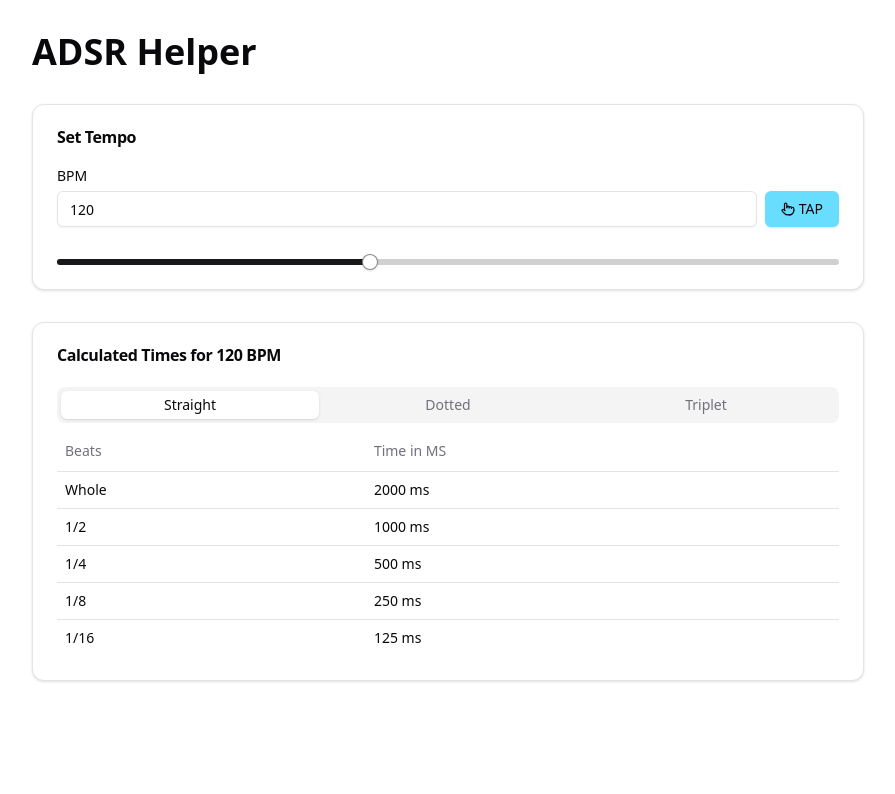
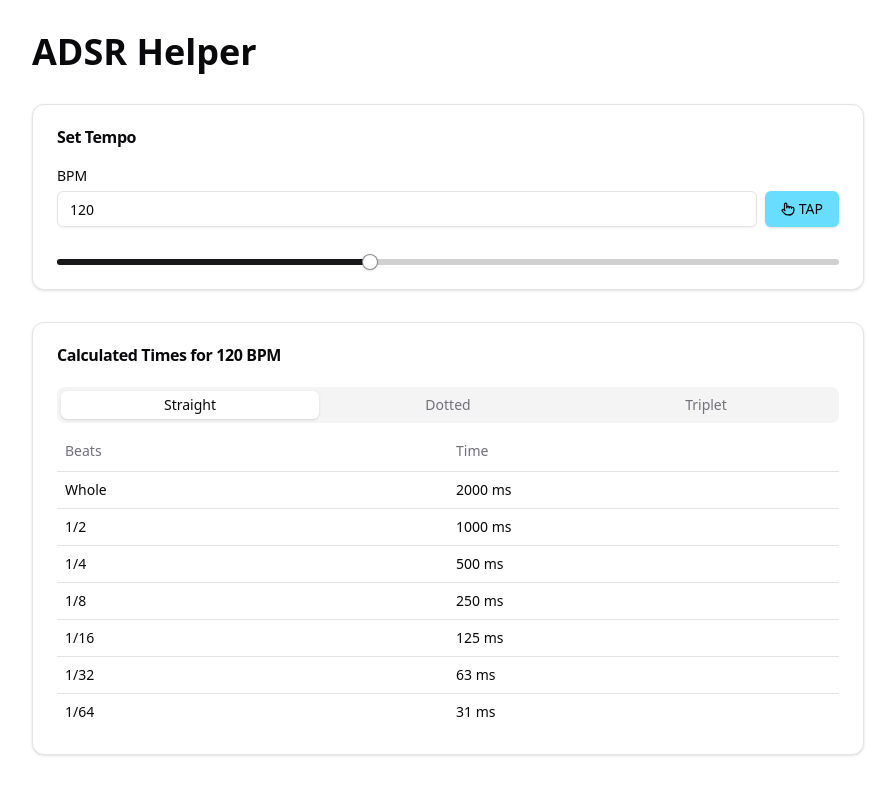
Before and after one commit to colinhemphill/clamor, a React (Vite) app: page / in a window 1280 px wide. Shown: the top 794 px of the page, without its empty margins (192-1087 px from the left). Built offline with nearby package versions, Linux system fonts and the light colour scheme.

Commit message:
Break out header to a component.

```diff
--- a/src/components/TimeChart.tsx
+++ b/src/components/TimeChart.tsx
@@ -9,6 +9,7 @@ import {
 import { tempoAtom } from '@/state/tempo';
 import { useAtomValue } from 'jotai';
 import { useCallback } from 'react';
+import TimeChartHeader from './TimeChartHeader';
 import { Card, CardContent, CardHeader, CardTitle } from './ui/card';
 import { Tabs, TabsContent, TabsList, TabsTrigger } from './ui/tabs';
 
@@ -44,6 +45,14 @@ const timings: Array<Timing> = [
     name: '1/16',
     beats: 1 / 4,
   },
+  {
+    name: '1/32',
+    beats: 1 / 8,
+  },
+  {
+    name: '1/64',
+    beats: 1 / 16,
+  },
 ];
 
 export default function TimeChart() {
@@ -78,12 +87,7 @@ export default function TimeChart() {
           {/* Straight beats */}
           <TabsContent value={Swing.Straight}>
             <Table>
-              <TableHeader>
-                <TableRow>
-                  <TableHead>Beats</TableHead>
-                  <TableHead>Time in MS</TableHead>
-                </TableRow>
-              </TableHeader>
+              <TimeChartHeader />
               <TableBody>
                 {timings.map((timing) => (
                   <TableRow key={timing.name}>
@@ -98,12 +102,7 @@ export default function TimeChart() {
           {/* Dotted beats */}
           <TabsContent value={Swing.Dotted}>
             <Table>
-              <TableHeader>
-                <TableRow>
-                  <TableHead>Beats</TableHead>
-                  <TableHead>Time in MS</TableHead>
-                </TableRow>
-              </TableHeader>
+              <TimeChartHeader />
               <TableBody>
                 {timings.map((timing) => (
                   <TableRow key={`${timing.name}-${Swing.Dotted}`}>
@@ -120,12 +119,7 @@ export default function TimeChart() {
           {/* Triplet beats */}
           <TabsContent value={Swing.Triplet}>
             <Table>
-              <TableHeader>
-                <TableRow>
-                  <TableHead>Beats</TableHead>
-                  <TableHead>Time in MS</TableHead>
-                </TableRow>
-              </TableHeader>
+              <TimeChartHeader />
               <TableBody>
                 {timings.map((timing) => (
                   <TableRow key={`${timing.name}-${Swing.Triplet}`}>
--- /dev/null
+++ b/src/components/TimeChartHeader.tsx
@@ -0,0 +1,12 @@
+import { TableHead, TableHeader, TableRow } from '@/components/ui/table';
+
+export default function TimeChartHeader() {
+  return (
+    <TableHeader>
+      <TableRow>
+        <TableHead>Beats</TableHead>
+        <TableHead className="w-6/12">Time</TableHead>
+      </TableRow>
+    </TableHeader>
+  );
+}
```
